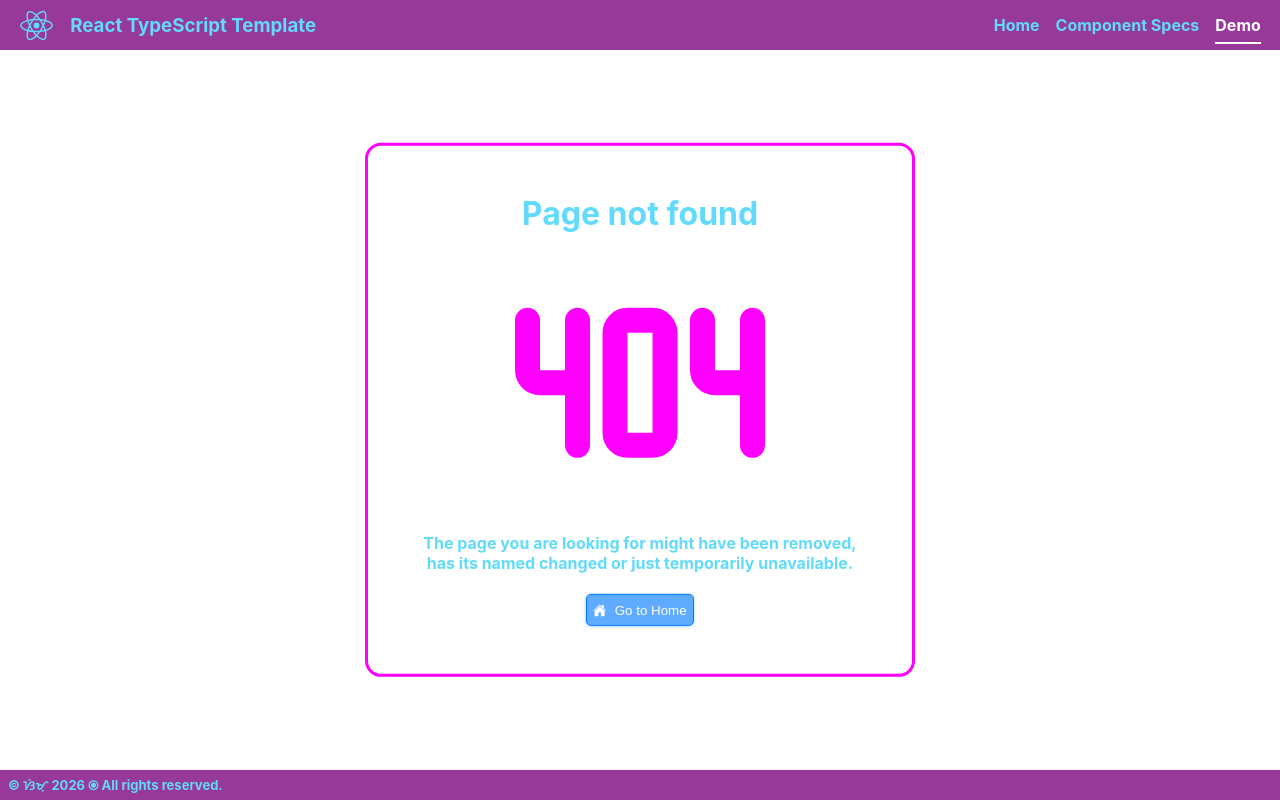
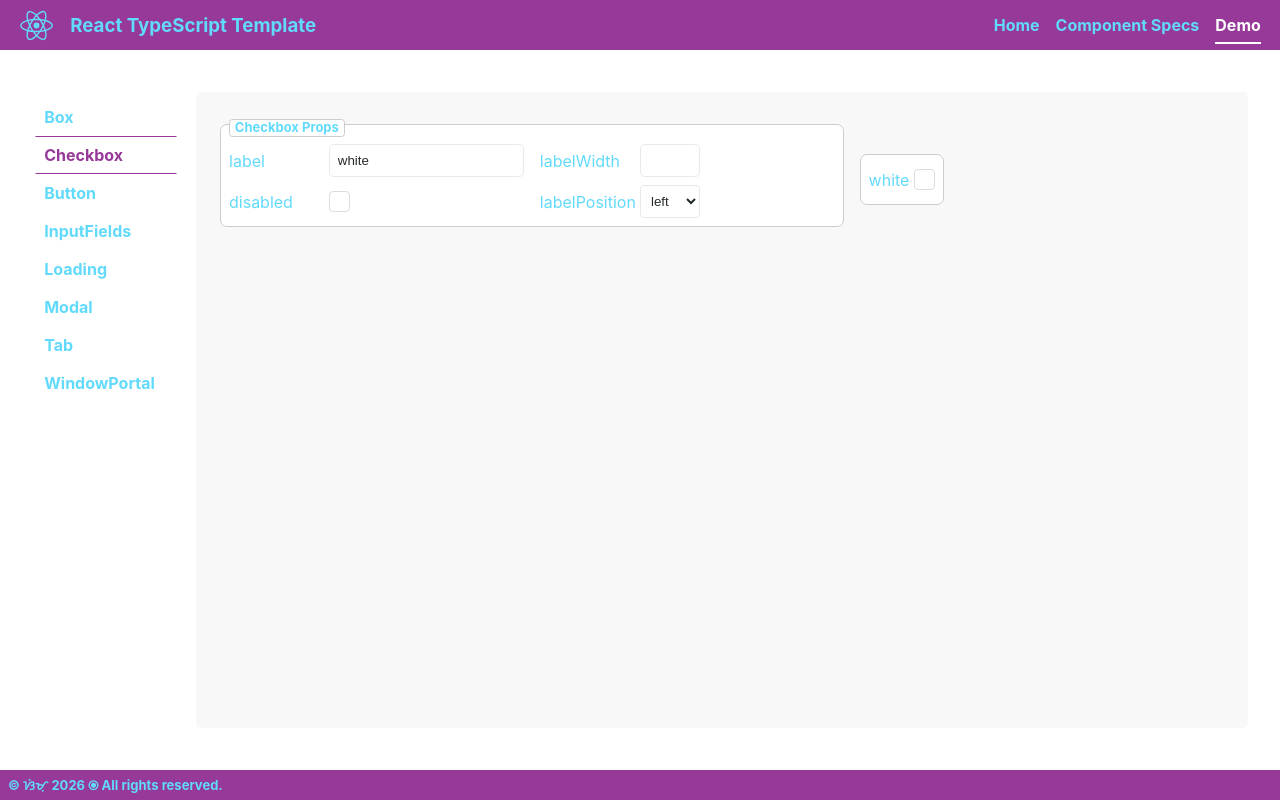
Before and after one commit to jaosimt/ts-app-template, a React (Create React App) app: page /demo/checkbox in a window 1280 px wide. Built offline with nearby package versions, Linux system fonts and the light colour scheme.

Commit message:
added demo checkbox

```diff
--- a/src/components/pages/componentSpecs/specs/checkbox.tsx
+++ b/src/components/pages/componentSpecs/specs/checkbox.tsx
@@ -1,11 +1,82 @@
 import { FC } from 'react';
-import UnderConstruction from '../../underConstruction';
-import { SelectedThemeProps } from '../index';
+import { useNavigate } from 'react-router';
+import { Prism as SyntaxHighlighter } from 'react-syntax-highlighter';
+import Box from '../../../partials/box';
+import { propsList, PropsListProps, SelectedThemeProps, themes } from '../index';
 
-const DemoCheckbox:FC<SelectedThemeProps> = ({selectedTheme}) => {
+const code = `<Checkbox
+    name={'myCheckbox'}
+    checked={true}
+/>`;
+
+const checkboxSpecsData: PropsListProps[] = [
+    {
+        name: 'name',
+        types: 'string',
+        values: '',
+        description: ['Sets the name of the checkbox']
+    }, {
+        name: 'checked',
+        types: 'boolean',
+        values: '',
+        description: ['Sets the state of the checkbox']
+    }, {
+        name: 'label',
+        types: 'string',
+        values: '',
+        description: ['Sets the label of the checkbox.', <span>Defaults to the required prop <b>name</b> if none is provided!</span>]
+    }, {
+        name: 'labelWidth',
+        // eslint-disable-next-line no-template-curly-in-string
+        types: 'number|`${number}${string}`',
+        values: `e.g. 70|'70px'`,
+        description: ['Sets the width of the label.', 'Useful for aligning the label with other elements!']
+    }, {
+        name: 'disabled',
+        types: 'boolean',
+        values: '',
+        description: ['Sets the usability state of the checkbox']
+    }, {
+        name: 'className',
+        types: 'string',
+        values: '',
+        description: ['Class names to be spread to the checkbox container']
+    }, {
+        name: 'labelPosition',
+        types: 'string',
+        values: 'left|right',
+        description: ['Sets the position of the label relative to the checkbox']
+    }
+];
+
+const CheckboxComponentSpecs: FC<SelectedThemeProps> = ({selectedTheme}) => {
+    let navigate = useNavigate();
+
     return <>
-        <UnderConstruction />
-    </>
-}
+        <Box
+            border={'label-only'}
+            tight={true}
+            label={'Demo'}
+            labelSize={'large'}
+            labelPosition={'top-right'}
+            backgroundColor={'transparent'}
+            labelColor={'magenta'}
+            onLabelClick={() => navigate('/demo/checkbox')}
+        >
+            <SyntaxHighlighter
+                codeTagProps={{style: {margin: 0, background: 'transparent', paddingTop: 0, paddingBottom: 0}}}
+                showLineNumbers={true}
+                language="tsx"
+                customStyle={{padding: '0.5rem', margin: 0}}
+                style={themes[selectedTheme]}
+            >
+                {code}
+            </SyntaxHighlighter>
+        </Box>
+        <h3 className={'properties color-gray display-flex justify-content-space-between align-items-center'}>Properties <span
+            className={'color font-monospace font-size-smaller'}>extends HTMLAttributes{`<HTMLButtonElement>`}</span></h3>
+        {propsList(checkboxSpecsData)}
+    </>;
+};
 
-export default DemoCheckbox;
+export default CheckboxComponentSpecs;
--- a/src/components/pages/demo/demoBox.tsx
+++ b/src/components/pages/demo/demoBox.tsx
@@ -40,7 +40,8 @@ const DemoBox:FC = () => {
     }, [onLabelClick]);
 
     return <div data-component={'tab-demo'} className={'width-100p'}>
-        <Box label={'Box Props'} boxClassName={'mb-1'}>
+        <Box
+            label={'Box Props'} boxClassName={'mb-1 with-fit-content'}>
             <div className="grid cols-3 no-padding gap-0p5-1 width-fit-content">
                 <InputField labelWidth={163} label={'label'} fieldRegister={register('label', {onChange: propsChangeHandler})}/>
                 <InputField labelWidth={163} disabled={!isString(props.label, true)} label={'labelColor'} fieldRegister={register('labelColor', {onChange: propsChangeHandler})}/>
--- /dev/null
+++ b/src/components/pages/demo/demoCheckbox.tsx
@@ -0,0 +1,64 @@
+import { ChangeEvent, FC, useState } from 'react';
+import { useForm } from 'react-hook-form';
+import Box from '../../partials/box';
+import Checkbox, { CheckboxProps } from '../../partials/checkbox';
+import InputField from '../../partials/inputField';
+
+const positionOptions = ['left', 'right'];
+
+const DemoCheckbox: FC = () => {
+    const {register} = useForm();
+
+    const [myCheckbox, setMyCheckbox] = useState(false);
+    const [props, setProps] = useState<Partial<CheckboxProps>>({
+        name: undefined,
+        label: 'white',
+        labelWidth: undefined,
+        disabled: false,
+        labelPosition: 'left',
+    });
+
+    const propsChangeHandler = (e: ChangeEvent<any>) => {
+        const {name, value, checked} = e.currentTarget;
+        setProps({...props, [name]: ['checked', 'disabled'].includes(name) ? checked : value});
+    };
+
+    return <div data-component={'checkbox-demo'} className={'display-flex gap-1 align-items-center flex-wrap'}>
+        <Box
+            label={'Checkbox Props'} boxClassName={'mb-1 with-fit-content'}>
+            <div className="grid cols-2 no-padding gap-0p5-1">
+                <InputField labelWidth={95} label={'label'}
+                            fieldRegister={register('label', {value: props.label, onChange: propsChangeHandler})}/>
+                <InputField labelWidth={95} label={'labelWidth'} type={'number'} width={60}
+                            fieldRegister={register('labelWidth', {
+                                value: props.labelWidth,
+                                onChange: propsChangeHandler
+                            })}/>
+                <Checkbox labelWidth={95} label={'disabled'} labelPosition={'left'} name={'disabled'}
+                          checked={props.disabled} onChange={propsChangeHandler}/>
+                <div className={'display-flex gap-0p3 align-items-center'}>
+                    <span style={{width: '95px'}}>labelPosition</span>
+                    <select name={'labelPosition'} value={props.labelPosition} onChange={propsChangeHandler}>
+                        {positionOptions.map((t) => (
+                            <option key={t} value={t}>{t}</option>
+                        ))}
+                    </select>
+                </div>
+            </div>
+        </Box>
+        <Box>
+            <Checkbox
+                name={'myCheckbox'}
+                checked={myCheckbox}
+                label={props.label}
+                labelWidth={props.labelWidth}
+                disabled={props.disabled}
+                className={props.className}
+                labelPosition={props.labelPosition}
+                onChange={(e: any) => setMyCheckbox(e.currentTarget.checked)}
+            />
+        </Box>
+    </div>;
+};
+
+export default DemoCheckbox;
--- a/src/components/pages/demo/demoInputField.tsx
+++ b/src/components/pages/demo/demoInputField.tsx
@@ -149,7 +149,9 @@ const DemoInputField: FC = () => {
             name: 'Color Palette Generator',
             content: <>
                 <div className={'display-flex flex-direction-column gap-1 height-100p'}>
-                    <Box className={'display-flex gap-0p5'} label={'InputField Props'} borderRadius={7}
+                    <Box
+                        boxClassName={'width-fit-content'}
+                        className={'display-flex gap-0p5'} label={'InputField Props'} borderRadius={7}
                          backgroundColor={'#fff'} labelBackgroundColor={'#fff'}>
                         <InputField
                             type={'number'}
--- a/src/components/pages/demo/loadingDemo.tsx
+++ b/src/components/pages/demo/demoLoading.tsx
@@ -7,7 +7,7 @@ import Loading, { LoadingProps } from '../../partials/loading';
 
 const positionOptions = ['fixed', 'absolute'];
 
-const LoadingDemo: FC = () => {
+const DemoLoading: FC = () => {
     const {register} = useForm();
 
     const [props, setProps] = useState<LoadingProps>({
@@ -28,8 +28,9 @@ const LoadingDemo: FC = () => {
         setProps({...props, [name]: ['padding', 'boxShadow'].includes(name) ? checked : value});
     };
 
-    return <div data-component={'loading-demo'} className={'grid'} style={{gridTemplateRows: 'auto 1fr', height: '100%'}}>
+    return <div data-component={'loading-demo'} className={'display-flex flex-direction-column width-fit-content'}>
         <Box
+            boxClassName={'width-fit-content'}
             className={'display-flex gap-0p3 flex-direction-column width-fit-content'}
             label={'Modal Props'}
         >
@@ -66,7 +67,7 @@ const LoadingDemo: FC = () => {
 
             </div>
         </Box>
-        <div className="position-relative">
+        <div className="position-relative" style={{height: '300px'}}>
             <Loading
                 borderWidth={props.borderWidth}
                 borderColor={props.borderColor}
@@ -83,4 +84,4 @@ const LoadingDemo: FC = () => {
     </div>;
 };
 
-export default LoadingDemo;
+export default DemoLoading;
--- a/src/components/pages/demo/index.tsx
+++ b/src/components/pages/demo/index.tsx
@@ -10,6 +10,7 @@ const Demo: FC = () => {
         <div className="display-flex gap-1" style={{height: '100%'}}>
             <nav data-nav={'left'} className={'px-0p2 py-0p4'} style={{width: '150px', height: '100%'}}>
                 <NavLink to={'/demo/box'} className={({isActive}) => classNames(isActive && 'active', 'transition-200')}>Box</NavLink>
+                <NavLink to={'/demo/checkbox'} className={({isActive}) => classNames(isActive && 'active', 'transition-200')}>Checkbox</NavLink>
                 <NavLink to={'/demo/button'} className={({isActive}) => classNames(isActive && 'active', 'transition-200')}>Button</NavLink>
                 <NavLink to={'/demo/input-field'} className={({isActive}) => classNames(isActive && 'active', 'transition-200')}>InputFields</NavLink>
                 <NavLink to={'/demo/loading'} className={({isActive}) => classNames(isActive && 'active', 'transition-200')}>Loading</NavLink>
--- a/src/components/partials/checkbox/index.tsx
+++ b/src/components/partials/checkbox/index.tsx
@@ -4,11 +4,11 @@ import { CSSUnit } from '../../../types';
 import { parseCSSUnit } from '../../../utils';
 
 export interface CheckboxProps extends InputHTMLAttributes<HTMLInputElement>{
-    name: string;
+    name: string|undefined;
     checked: boolean|undefined;
-    disabled?: boolean;
     label?: string;
     labelWidth?: CSSUnit;
+    disabled?: boolean;
     className?: string;
     labelPosition?: 'left' | 'right';
 }
@@ -24,6 +24,7 @@ const Icon = styled.svg`
     stroke: #fff;
     stroke-width: 2px;
 `;
+
 // noinspection CssUnknownProperty
 const HiddenCheckbox = styled.input.attrs({type: 'checkbox'})`
     border: 0;
@@ -80,14 +81,13 @@ const Checkbox: FC<CheckboxProps> = (props) => {
         className,
         checked,
         labelPosition,
-        onChange,
-        ...restProps
+        onChange
     } = props;
 
     return <Label disabled={disabled}>
-        {labelPosition === 'left' && <span style={{width: parseCSSUnit(labelWidth as CSSUnit), marginRight: '0.3rem'}}>{label || name}</span>}
+        {labelPosition === 'left' && <span style={{minWidth: 'fit-content', width: parseCSSUnit(labelWidth as CSSUnit), marginRight: '0.3rem'}}>{label || name}</span>}
         <CheckboxContainer disabled={disabled} className={className}>
-            <HiddenCheckbox disabled={disabled} name={name} checked={checked} onChange={onChange} {...restProps} />
+            <HiddenCheckbox disabled={disabled} name={name} checked={checked} onChange={onChange}/>
             <StyledCheckbox disabled={disabled} checked={checked}>
                 <Icon viewBox="0 0 24 24">
                     <polyline points="20 6 9 17 4 12"/>
--- a/src/components/partials/loading/index.tsx
+++ b/src/components/partials/loading/index.tsx
@@ -29,6 +29,7 @@ const Container = styled.div<{
     $borderWidth?: CSSUnit;
     $padding: boolean;
 }>`
+    transition: all 0.3s ease-in-out;
     z-index: 7;
     left            : 50%;
     position        : ${props => props.$position};
--- a/src/routes/index.tsx
+++ b/src/routes/index.tsx
@@ -5,11 +5,12 @@ import ComponentSpecs from '../components/pages/componentSpecs';
 import Demo from '../components/pages/demo';
 import DemoBox from '../components/pages/demo/demoBox';
 import DemoButton from '../components/pages/demo/demoButton';
+import DemoCheckbox from '../components/pages/demo/demoCheckbox';
 import DemoInputField from '../components/pages/demo/demoInputField';
 import ModalDemo from '../components/pages/demo/demoModal';
 import TabsDemo from '../components/pages/demo/demoTab';
 import WindowPortalDemo from '../components/pages/demo/demoWindowPortal';
-import LoadingDemo from '../components/pages/demo/loadingDemo';
+import DemoLoading from '../components/pages/demo/demoLoading';
 import Home from '../components/pages/home';
 import Login from '../components/pages/login';
 
@@ -20,8 +21,9 @@ const ContentRouter = () => {
             <Route path="/specs" element={<ComponentSpecs/>}/>
             <Route path="/demo" element={<Demo/>}>
                 <Route index element={<Navigate to="/demo/box" replace />} />
-                <Route path="/demo/loading" element={<LoadingDemo/>}/>
+                <Route path="/demo/loading" element={<DemoLoading/>}/>
                 <Route path="/demo/box" element={<DemoBox/>}/>
+                <Route path="/demo/checkbox" element={<DemoCheckbox/>}/>
                 <Route path="/demo/button" element={<DemoButton/>}/>
                 <Route path="/demo/input-field" element={<DemoInputField/>}/>
                 <Route path="/demo/login" element={<Login/>}/>
```
